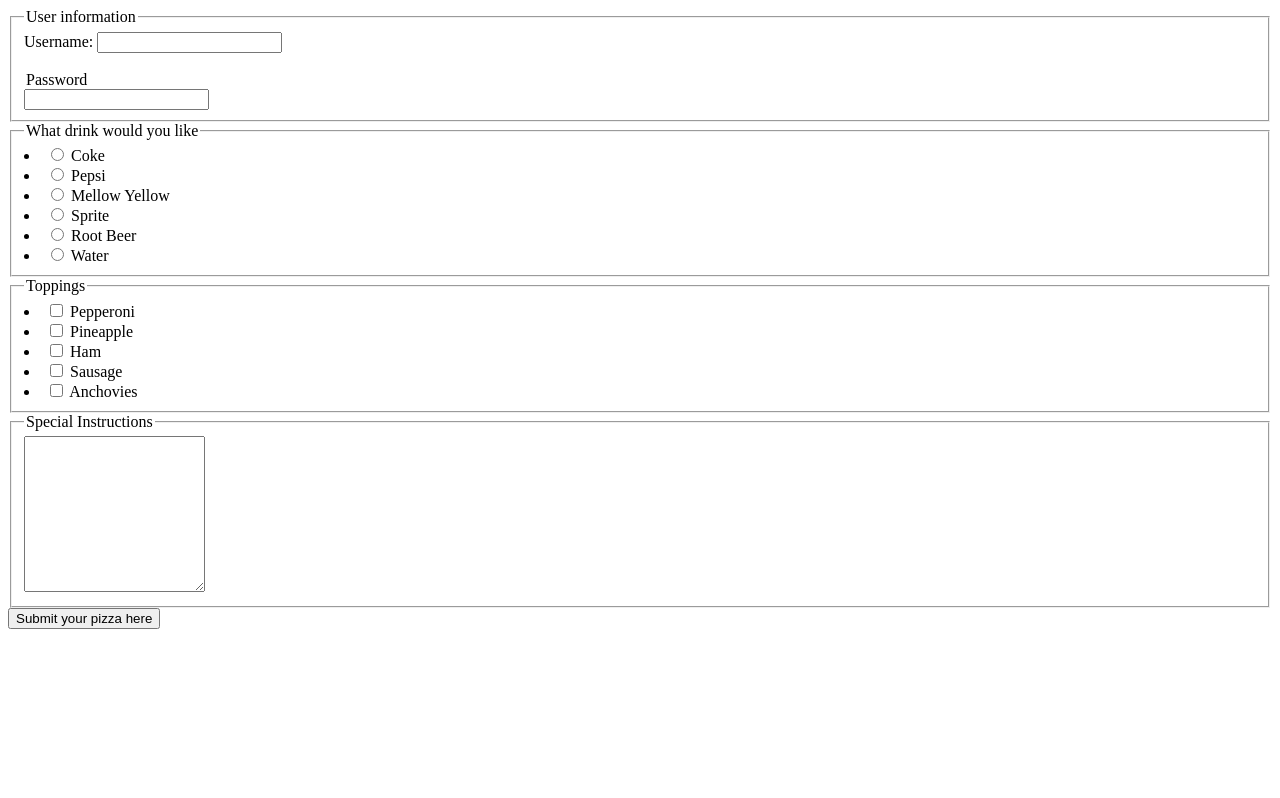
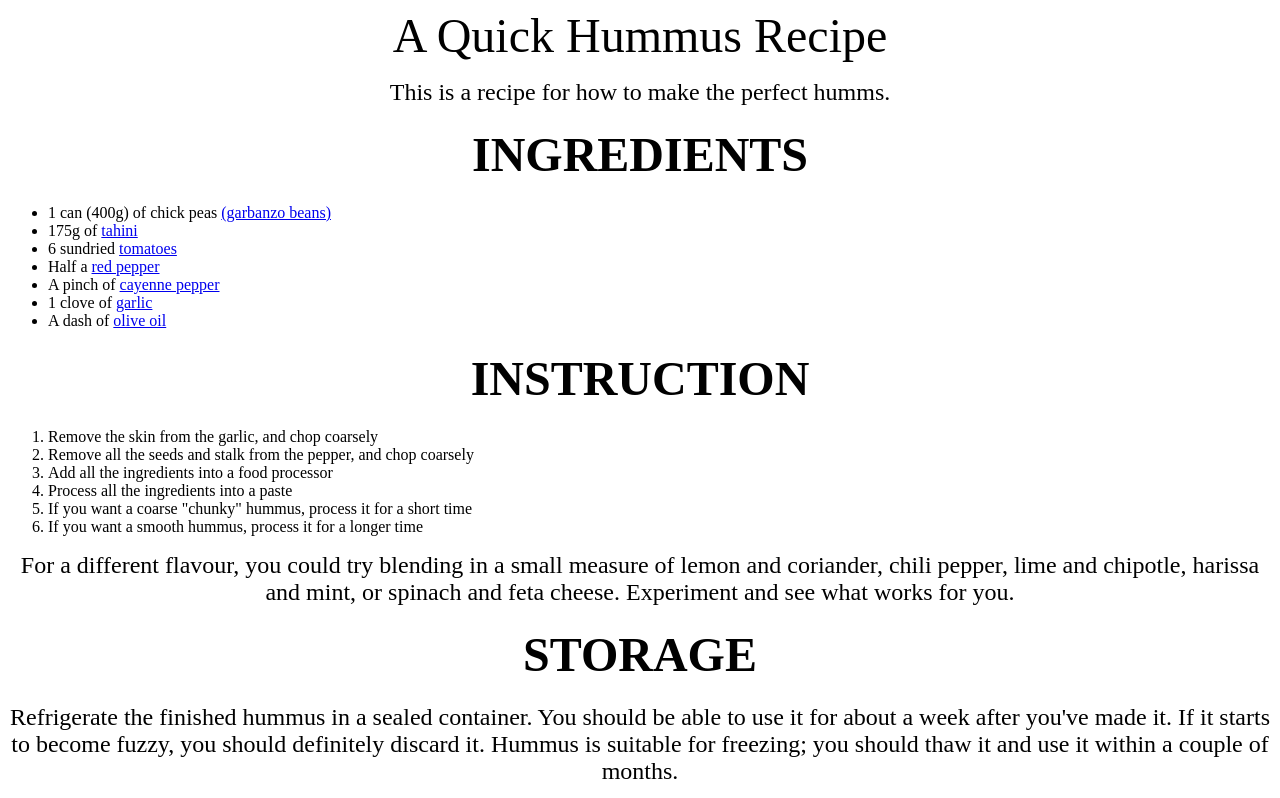
Before and after one commit to ddrebe473/hummusrecipe, a plain HTML site: page index.html in a window 1280 px wide. Shown: the top 798 px of the page. Drawn offline with Linux system fonts and the light colour scheme.

Commit message:
Update index.html

```diff
--- a/index.html
+++ b/index.html
@@ -7,61 +7,37 @@
     <title>Document</title>
 </head>
 <body>
-    <fieldset><legend>User information</legend>
-        <label for=”thing”>Username:</label>
-        <input id=”thing” name=”user.name”>
-        <br></br>
-    <legend>Password </legend>
-    <input type="password" name="symptom 4"></fieldset>
+</h1> <center> <font size="+24">A Quick Hummus Recipe</font></center></h1>
+<p> <center> <font size="+2">This is a recipe for how to make the perfect humms. </font></center> </p>
+<h1><center><font size="+5">INGREDIENTS</font></center></h1>
+<ul><li>1 can (400g) of chick peas <a href="https://www.webmd.com/food-recipes/health-benefits-chickpeas">(garbanzo beans)</a></li>
+    <li> 175g of <a href="https://www.webmd.com/diet/benefits-of-tahini#1"> tahini </a></li>
+    <li> 6 sundried <a href="https://www.healthline.com/nutrition/foods/tomatoes#nutrition">tomatoes</a></li>
+    <li> Half a <a href="https://www.webmd.com/diet/health-benefits-red-pepper#1">red pepper</a> </li>
+    <li> A pinch of <a href="https://www.webmd.com/diet/health-benefits-cayenne-pepper#1">cayenne pepper</a> </li>
+    <li> 1 clove of <a href="https://www.everydayhealth.com/diet-nutrition/diet/garlic-benefits-nutrition-how-cook-with-it-top-sellers-more/">garlic</a> </li>
+    <li> A dash of <a href="https://www.everydayhealth.com/diet-nutrition/diet/olive-oil-nutrition-benefits-beauty-uses-top-sellers-more/">olive oil</a></li></ul>
 
-    <fieldset><legend>What drink would you like</legend>
-    <li><input type="radio" name="drink_1" id="Coke">
-        <label for="radio"> Coke </label>
-    </li>
-    <li><input type="radio" name="drink_1" id="Pepsi">
-        <label for="radio"> Pepsi </label>
-    </li>
-    <li><input type="radio" name="drink_1" id="Mellow Yellow">
-        <label for="radio"> Mellow Yellow </label>
-    </li>
-    <li><input type="radio" name="drink_1" id="Sprite">
-        <label for="radio"> Sprite </label>
-    </li>
-    <li><input type="radio" name="drink_1" id="Root Beer">
-        <label for="radio"> Root Beer</label>
-    </li>
-    <li><input type="radio" name="drink_1" id="Water">
-        <label for="radio"> Water</label>
-    </li>
-    </fieldset>
+<h1><center><font size="+5">INSTRUCTION</font></center></h1>
+<ol><li>Remove the skin from the garlic, and chop coarsely</li>
+    <li>Remove all the seeds and stalk from the pepper, and chop coarsely</li>
+    <li>Add all the ingredients into a food processor</li>
+    <li>Process all the ingredients into a paste</li>
+    <li> If you want a coarse "chunky" hummus, process it for a short time</li>
+    <li> If you want a smooth hummus, process it for a longer time</li></ol>
 
-    <fieldset><legend>Toppings</legend>
-        <li><input type="checkbox" name="Topping"  id = "Pepperoni" >
-            <label for="Topping"> Pepperoni </label></li>
+    <p><center><font size="+2">For a different flavour, you could try blending in a small measure of lemon
+    and coriander, chili pepper, lime and chipotle, harissa and mint, or spinach and feta cheese.
+    Experiment and see what works for you.</font></center></p>
 
-        <li><input type="checkbox" name="Topping" id = "Pineapple">
-            <label for="Topping"> Pineapple </li>
+    <h1><center><font size="+5">STORAGE </font></center></h1>
+    <p><center><font size="+2">Refrigerate the finished hummus in a sealed container. You should be able to use it for about a
+    week after you've made it. If it starts to become fuzzy, you should definitely discard it.   Hummus is suitable for freezing;
+    you should thaw it and use it within a couple of months.</font></center></p>
 
-        <li><input type="checkbox" name="Topping" id = "Ham">
-            <label for="Topping"> Ham </label></li>
-
-        <li><input type="checkbox" name="Topping" id = "Sausage">
-            <label for="Topping"> Sausage </label></li>
-
-        <li><input type= "checkbox" name="Topping" id = "Anchovies">
-            <label for="Topping"> Anchovies </label>
-        </fieldset>
-
-        <fieldset><legend>Special Instructions</legend>
-            <label for="Special Instructions"></label:<label>
-            <textarea name=”user.message” id="Special Instructions" cols=”30” rows=10></textarea>
-        </fieldset>
-
-        <button type=”submit”>Submit your pizza here</button>
-
-        <style>
-            html{
-              background-image: url(Images/amogus.png);
-              }  </style>
+    <p><center><font size="+3">Pictures of tasty hummus for you to look at </font></p>
+    <img src="hummus1.PNG" width="250px">
+    <img src="hummus2.jpg" width="250px">
+    <img src="hummus3.jpg" width="250px">
 </body>
 </html>
```
